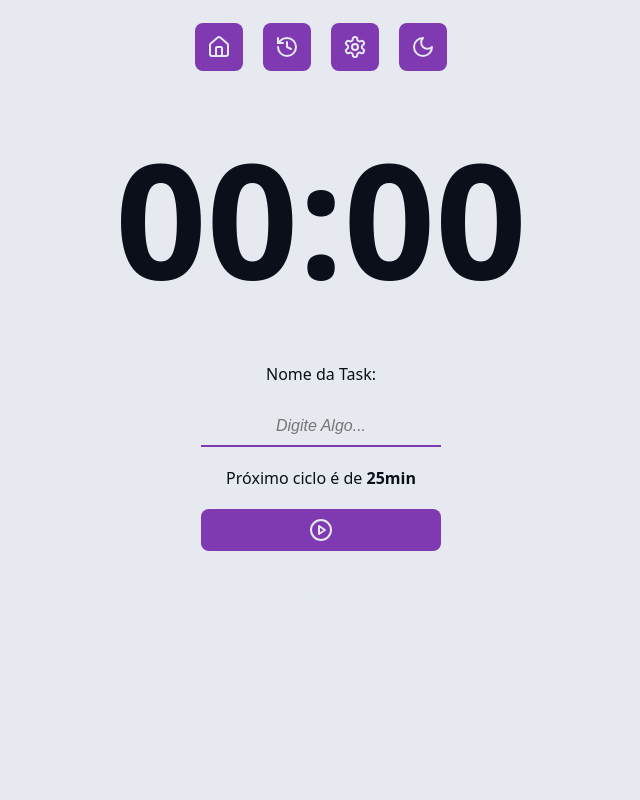
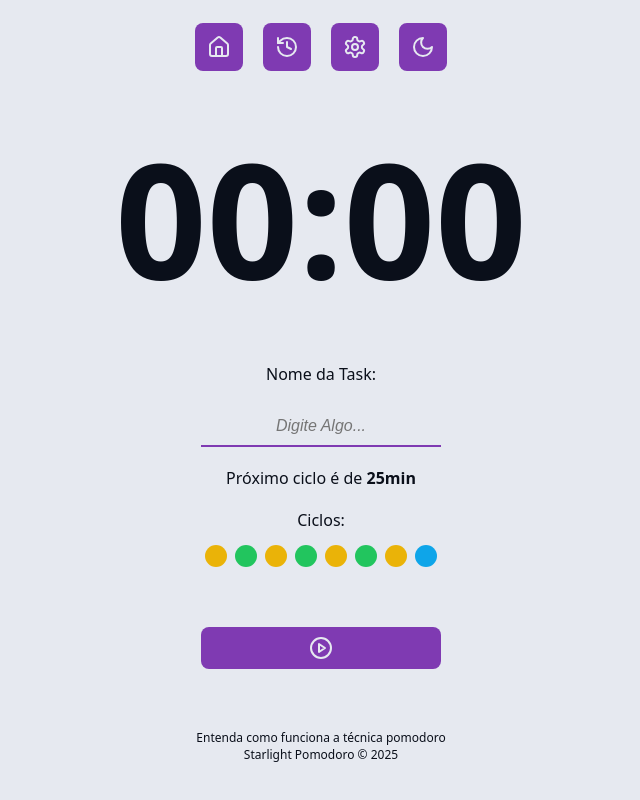
Before and after one commit to flamonteiro/starlight-pomodoro, a React (Vite) app: page / in a window 1280 px wide. Shown: the part 218-1018 px from the top of the page, without its empty margins (319-959 px from the left). Before the commit the page ends 833 px from the top, so only its background shows below. Built offline with nearby package versions, Linux system fonts and the light colour scheme.

Commit message:
feat: adding more components to the home page and styling

```diff
--- a/src/components/DefaultInput/index.tsx
+++ b/src/components/DefaultInput/index.tsx
@@ -1,15 +1,23 @@
 import styles from "./styles.module.css";
 
-export function DefaultInput() {
+type DefaultInputProps = {
+  id: string;
+  label: string;
+  type: string;
+} & React.ComponentProps<"input">;
+
+export function DefaultInput({ id, type, label, ...rest }: DefaultInputProps) {
   return (
     <>
-      <label className={styles.label} htmlFor="">
-        Nome da Task:
+      <label className={styles.label} htmlFor={id}>
+        {label}
       </label>
       <input
         className={styles.input}
-        type="text"
+        id={id}
+        type={type}
         placeholder="Digite Algo..."
+        {...rest}
       />
     </>
   );
--- a/src/components/DefaultInput/styles.module.css
+++ b/src/components/DefaultInput/styles.module.css
@@ -11,6 +11,7 @@
   transition: all 0.1s ease-in-out;
   text-align: center;
   font-size: 1.8rem;
+  margin-top: 2rem;
 }
 
 .input:focus {
@@ -20,7 +21,11 @@
 }
 
 .input::placeholder {
-  text-align: center;
   font-style: italic;
   font-size: 1.6rem;
 }
+
+.input:disabled {
+  border-bottom: 0.2rem solid var(--disabled);
+  color: var(--text-muted);
+}
--- /dev/null
+++ b/src/components/Footer/index.tsx
@@ -0,0 +1,12 @@
+import styles from "./styles.module.css";
+
+export function Footer() {
+  return (
+    <footer className={styles.footer}>
+      <a className={styles.footerLink} href="#">
+        Entenda como funciona a técnica pomodoro
+      </a>
+      <p>Starlight Pomodoro © 2025</p>
+    </footer>
+  );
+}
--- /dev/null
+++ b/src/components/Footer/styles.module.css
@@ -0,0 +1,14 @@
+.footer {
+  font-size: 1.2rem;
+  text-align: center;
+  color: var(--gray-900);
+}
+
+.footerLink {
+  text-decoration: none;
+  color: var(--gray-900);
+}
+
+.footerLink:hover {
+  text-decoration: underline;
+}
--- a/src/components/MainForm/index.tsx
+++ b/src/components/MainForm/index.tsx
@@ -3,17 +3,48 @@ import styles from "./styles.module.css";
 import { DefaultButton } from "../DefaultButton";
 import { DefaultInput } from "../DefaultInput";
 import { CirclePlayIcon } from "lucide-react";
+import { Footer } from "../Footer";
 
 export function MainForm() {
   return (
     <form className={styles.form} action="">
-      <DefaultInput />
+      <div className={styles.formRow}>
+        <DefaultInput id="myInput" type="text" label="Nome da Task:" />
+      </div>
+
+      <div className={styles.formRow}>
         <span className={styles.nextCyclePreview}>
           Próximo ciclo é de <b>25min</b>
         </span>
+      </div>
+
+      <div className={styles.formRow}>
+        <div className={styles.cycles}>
+          <p>Ciclos:</p>
+          <div className={styles.cycleDots}>
+            <span className={styles.workTime}></span>
+            <span className={styles.shortBreakTime}></span>
+            <span className={styles.workTime}></span>
+            <span className={styles.shortBreakTime}></span>
+            <span className={styles.workTime}></span>
+            <span className={styles.shortBreakTime}></span>
+            <span className={styles.workTime}></span>
+            <span className={styles.longBreakTime}></span>
+          </div>
+        </div>
+      </div>
+
+      <div className={styles.formRow}>
+        <div className={styles.buttonContainer}>
           <DefaultButton>
             <CirclePlayIcon />
           </DefaultButton>
+        </div>
+      </div>
+
+      <div className={styles.formRow}>
+        <Footer></Footer>
+      </div>
     </form>
   );
 }
--- a/src/components/MainForm/styles.module.css
+++ b/src/components/MainForm/styles.module.css
@@ -6,6 +6,53 @@
   gap: 2rem;
 }
 
+.formRow {
+  display: flex;
+  flex-direction: column;
+  align-items: center;
+  justify-content: center;
+}
+
+.buttonContainer {
+  margin: 4rem 0rem;
+}
+
 .nextCyclePreview {
   color: var(--gray-900);
 }
+
+.cycles {
+  display: flex;
+  flex-direction: column;
+  align-items: center;
+  justify-content: center;
+  gap: 1.4rem;
+}
+
+.cycles p {
+  color: var(--gray-900);
+}
+
+.cycleDots {
+  display: flex;
+  gap: 0.8rem;
+}
+
+.cycleDots span {
+  display: inline-flex;
+  width: 2.2rem;
+  height: 2.2rem;
+  border-radius: 50%;
+}
+
+.workTime {
+  background-color: var(--warning);
+}
+
+.shortBreakTime {
+  background-color: var(--success);
+}
+
+.longBreakTime {
+  background-color: var(--info);
+}
```
Lines whose indentation alone changed are shown as unchanged.
